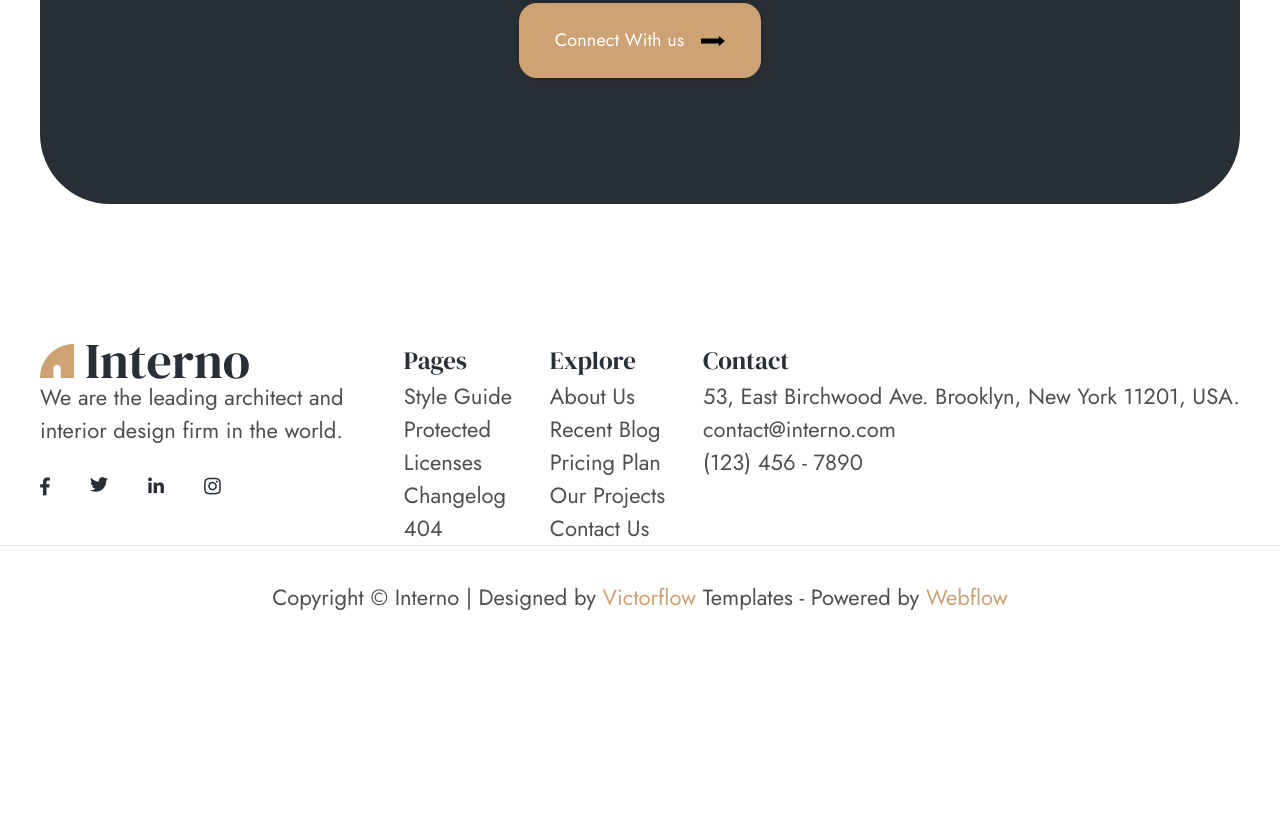
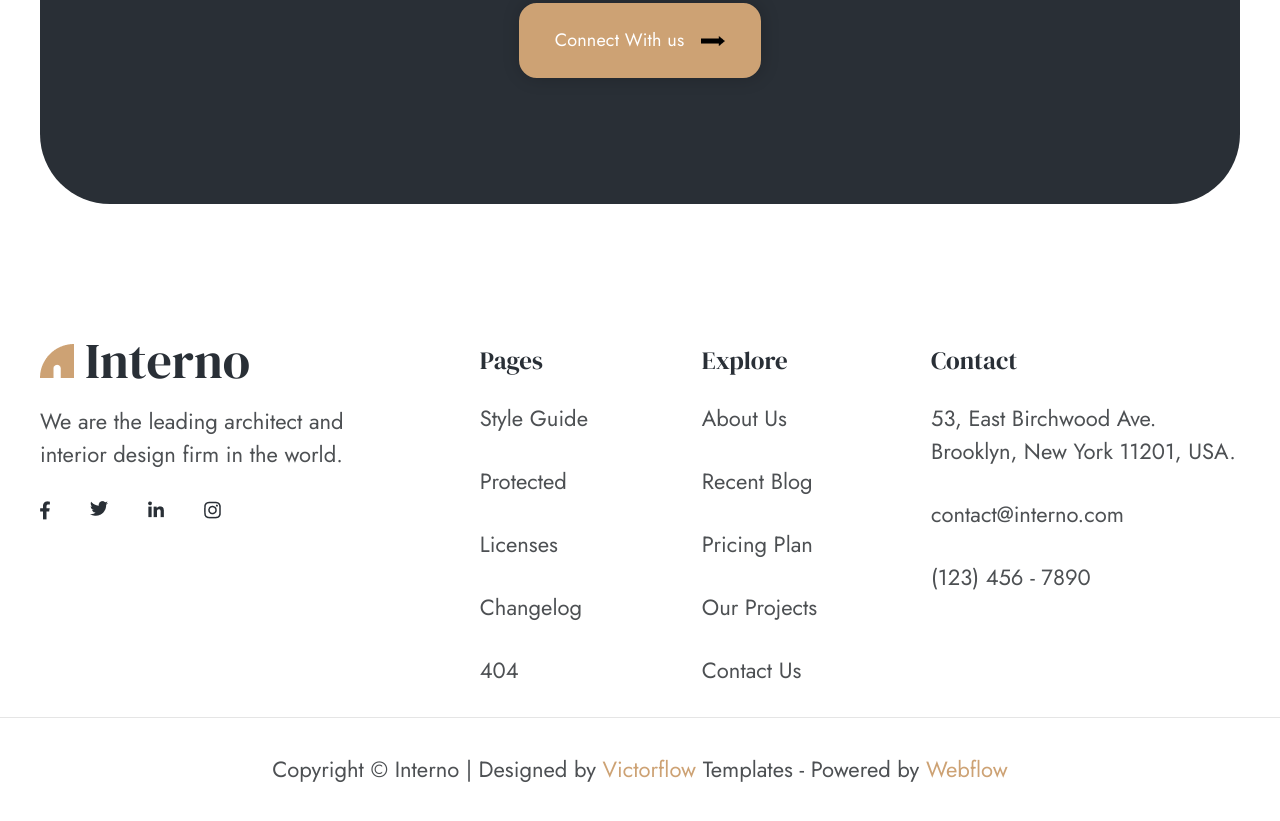
Before and after one commit to gitMaks-AM-0813/Interno, a plain HTML site: page index.html in a window 1280 px wide. Shown: the part 5373-6194 px from the top of the page. Before the commit the page ends 6022 px from the top, so only its background shows below. Drawn offline with Linux system fonts and the light colour scheme; a web font is replaced by a local one.

Commit message:
Last Footer

```diff
--- a/css/style.css
+++ b/css/style.css
@@ -345,6 +345,7 @@ color: #4d5053;
   width: 326px;
 }
 .footer-logo {
+  display: inline-block;
   font-family: var(--second-family);
   font-weight: 400;
   font-size: 50px;
@@ -358,7 +359,7 @@ color: #4d5053;
   font-weight: 400;
   font-size: 22px;
   line-height: 33px;
-  padding-bottom: 30px;
+  margin-bottom: 30px;
 }
 .footer-media-list {
   display: flex;
@@ -372,6 +373,7 @@ color: #4d5053;
   font-weight: 400;
   font-size: 25px;
   line-height: 37.5px;
+  margin-bottom: 22px;
 }
 .footer-link {
   font-family: var(--font-family);
@@ -379,6 +381,8 @@ color: #4d5053;
   font-weight: 400;
   font-size: 22px;
   line-height: 33px;
+  margin-bottom: 30px;
+  display: inline-block;
 }
 .footer-address {
   font-family: var(--font-family);
@@ -388,7 +392,8 @@ color: #4d5053;
   line-height: 33px;
 }
 .footer-item-address {
-  width: 309 px;
+  width: 309px;
+  margin-bottom: 30px;
 }
 .footer-copyright {
   font-family: var(--font-family);
```
